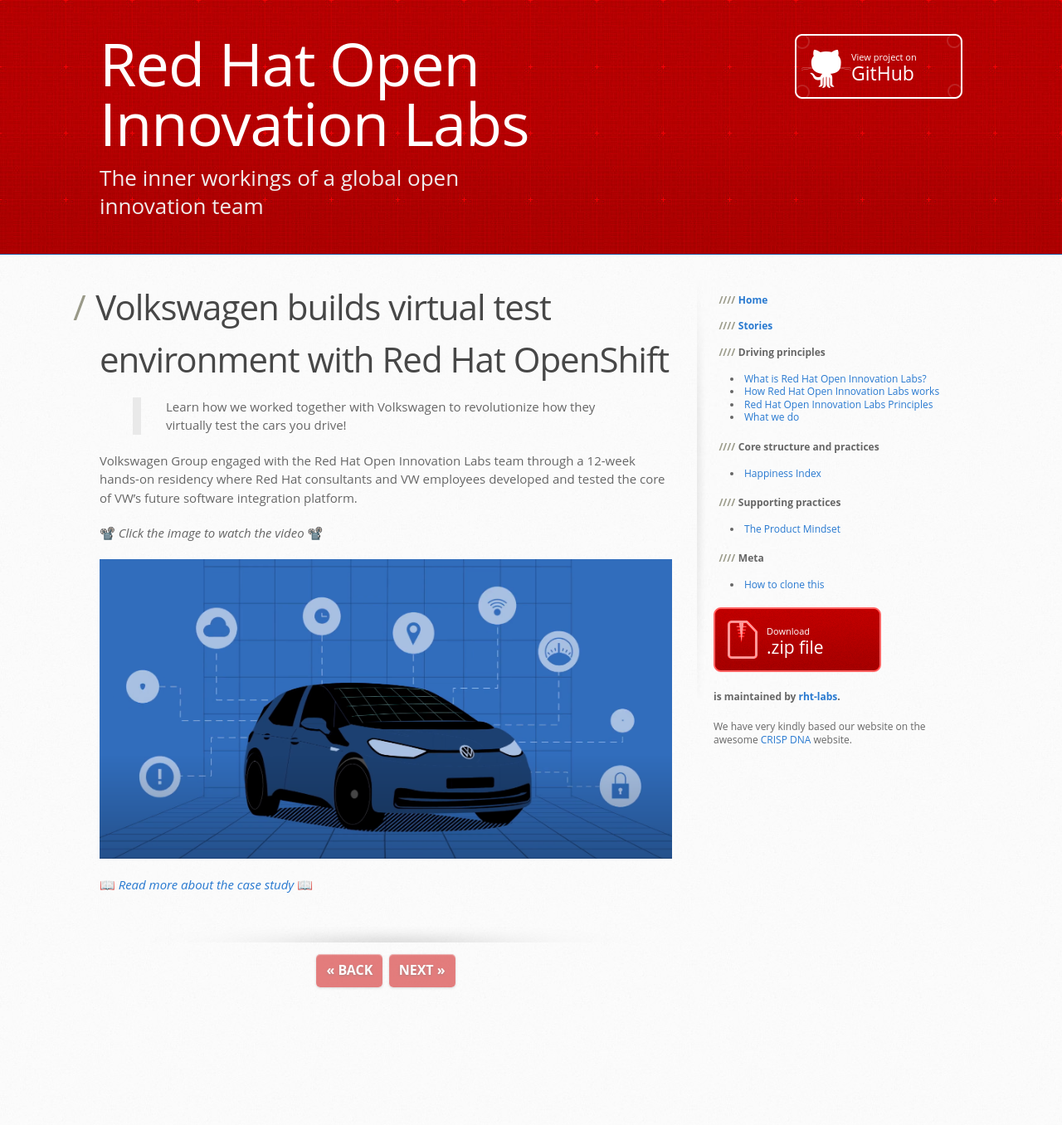
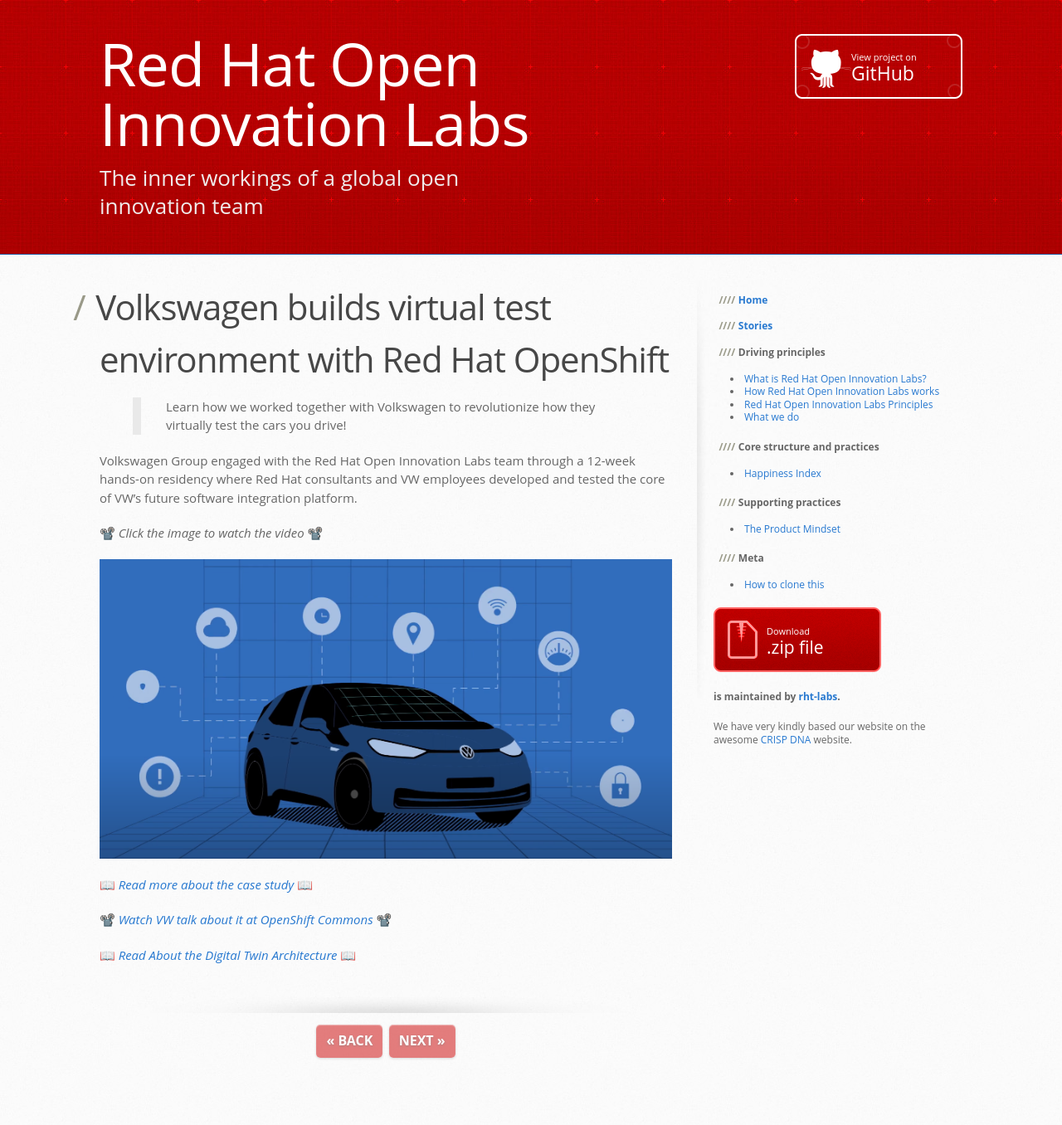
Before and after one commit to rht-labs/rht-labs.github.io, a Jekyll site: the page built from _docs/volkswagen-group-case-study.md, in a window 1280 px wide. Shown: the whole page at 83% size. Built offline with Jekyll 4.4.1, drawn with Linux system fonts in a browser that asks for light colours; before the commit the page ends 1271 px from its top, so only the background shows below that.

Commit message:
💌 add more links to the vw story 💌 (#53)

```diff
--- a/_docs/volkswagen-group-case-study.md
+++ b/_docs/volkswagen-group-case-study.md
@@ -14,3 +14,7 @@
 <a href="https://www.youtube.com/watch?v=9t565ZZetFw" target="_blank"><img src="../images/volkswagen-group-case-study.png" alt="../images/volkswagen-group-case-study.png" /></a>
 
 📖 <a href="https://www.redhat.com/en/resources/volkswagen-group-case-study" target="_blank">_Read more about the case study_</a> 📖
+
+📽️ <a href="https://www.youtube.com/watch?v=98kIAzye8gc" target="_blank">_Watch VW talk about it at OpenShift Commons_</a> 📽️
+
+📖 <a href="https://www.redhat.com/en/resources/understanding-digital-twin-environments-detail" target="_blank">_Read About the Digital Twin Architecture_</a> 📖
```
